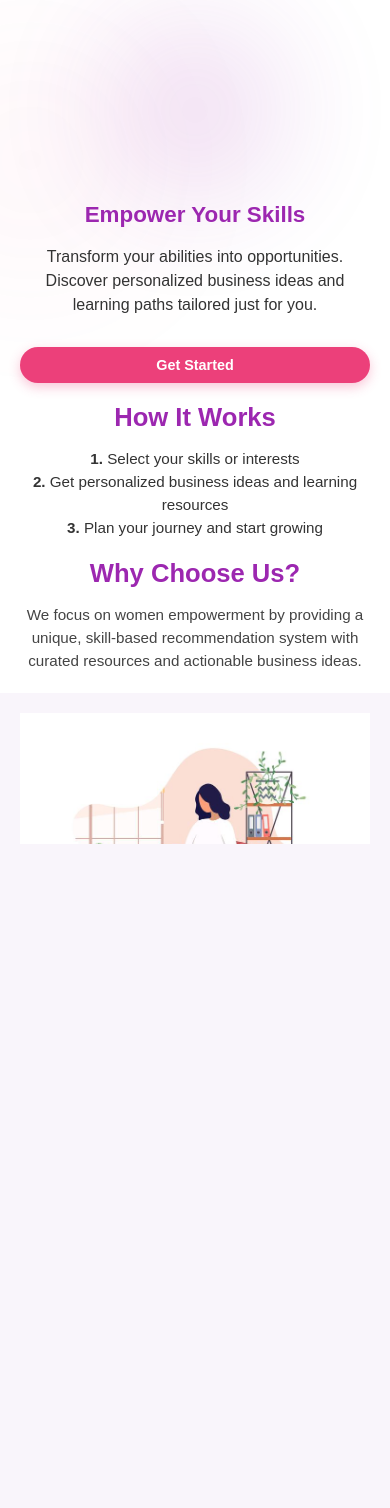
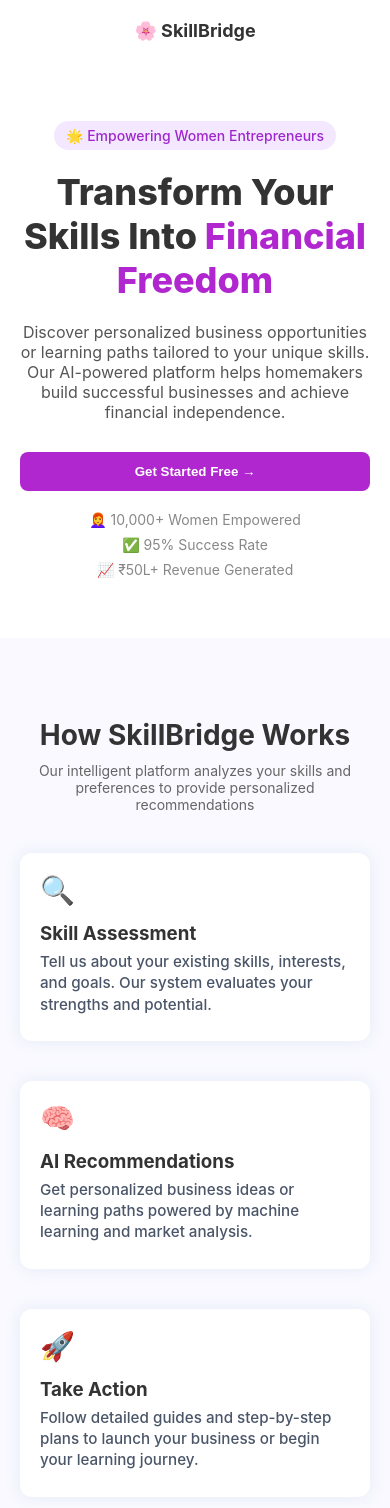
Before and after one commit to karreem-unnisa/skill-recommender, a React (Create React App) app in the folder frontend/: page / in a window 390 px wide. Shown: the top 1508 px of the page. Before the commit the page ends 844 px from the top, so only its background shows below. Built offline with nearby package versions, Linux system fonts and the light colour scheme.

Commit message:
Landing page update

```diff
--- a/frontend/src/pages/Home.css
+++ b/frontend/src/pages/Home.css
@@ -145,7 +145,11 @@
   padding: 20px;
   margin-bottom: 20px;
   transition: box-shadow 0.3s ease;
+  width: 100%;
+  box-sizing: border-box;
+   text-align: left; /* ✅ Force left alignment */
 }
+
 
 .card:hover {
   box-shadow: 0 0 25px rgba(120, 160, 220, 0.35);
--- a/frontend/src/pages/LandingPage.css
+++ b/frontend/src/pages/LandingPage.css
@@ -1,292 +1,187 @@
-:root {
-  --color-pink: #ec407a;
-  --color-purple: #9c27b0;
-  --color-bg: #f9f5fb;
-  --color-text-dark: #222;
-  --color-text-light: #555;
-  --font-primary: 'Poppins', sans-serif;
-  --font-secondary: 'Montserrat', sans-serif;
+/* Base Reset */
+* {
+  margin: 0;
+  padding: 0;
+  box-sizing: border-box;
 }
 
-* {
-  box-sizing: border-box;
-  margin: 0;
-  padding: 0;
+body, html {
+  font-family: 'Inter', sans-serif;
+  background: #fff;
+  color: #333;
 }
 
-body, html, #root {
-  height: 100%;
-  font-family: var(--font-primary);
-  background: var(--color-bg);
-  color: var(--color-text-dark);
-  scroll-behavior: smooth;
-  overflow-x: hidden;
+/* Navbar */
+.navbar {
+  display: flex;
+  justify-content: space-between;
+  padding: 20px 40px;
+  font-weight: bold;
+  font-size: 18px;
 }
 
-/* Layout */
-.landing-container {
-  display: flex;
-  min-height: 100vh;
-  width: 100%;
-  flex-wrap: wrap;
+.signin-btn {
+  background: none;
+  border: none;
+  color: #b84dcc;
+  font-weight: 600;
+  cursor: pointer;
 }
 
-/* Left section */
-.left-half {
-  flex: 1 1 50%;
-  padding: 30px 40px;
-  display: flex;
-  flex-direction: column;
-  justify-content: flex-start;
-  background: white;
-  position: relative;
-  z-index: 2;
+/* Hero Section */
+.hero {
+  padding: 60px 20px;
+  text-align: center;
+  max-width: 800px;
+  margin: auto;
 }
 
-/* Right section */
-.right-half {
-  flex: 1 1 50%;
-  position: relative;
-  min-height: 300px;
-  overflow: hidden;
+.badge {
+  background-color: #f3e8ff;
+  padding: 6px 12px;
+  display: inline-block;
+  color: #a026ce;
+  font-size: 14px;
+  font-weight: 500;
+  border-radius: 20px;
+  margin-bottom: 20px;
 }
 
-.right-half img {
-  width: 100%;
-  height: 100%;
-  object-fit: cover;
-  object-position: center right;
+.hero h1 {
+  font-size: 36px;
+  font-weight: 800;
+  margin-bottom: 20px;
 }
 
-/* Floating shapes */
-.floating-shape {
-  position: absolute;
-  pointer-events: none;
-  user-select: none;
-  border-radius: 50%;
-  z-index: 1;
+.highlight {
+  color: #b027cf;
 }
 
-.floating-shape.pink {
-  top: 10px;
-  left: -100px;
-  width: 200px;
-  height: 200px;
-  background: var(--color-pink);
-  filter: blur(80px);
-  opacity: 0.15;
-}
-
-.floating-shape.purple {
-  bottom: 40px;
-  left: 20px;
-  width: 160px;
-  height: 160px;
-  background: var(--color-purple);
-  filter: blur(70px);
-  opacity: 0.14;
-}
-
-/* Header */
-.landing-header {
-  z-index: 2;
-  position: relative;
-}
-
-.landing-header h1 {
-  font-family: var(--font-secondary);
-  font-weight: 700;
-  font-size: 2.5rem;
-  color: var(--color-purple);
-  margin-bottom: 16px;
-  line-height: 1.2;
-}
-
-.landing-header .tagline {
-  font-size: 1rem;
-  color: #333;
-  font-weight: 500;
-  line-height: 1.5;
-  max-width: 420px;
+.subtext {
+  font-size: 16px;
+  color: #555;
+  max-width: 600px;
+  margin: auto;
   margin-bottom: 30px;
 }
 
-/* Button */
-.btn-get-started {
-  padding: 10px 28px;
-  background: var(--color-pink);
-  border: none;
-  border-radius: 22px;
-  color: white;
-  font-weight: 600;
-  font-size: 1rem;
-  cursor: pointer;
-  box-shadow: 0 4px 12px rgba(236, 64, 122, 0.3);
-  transition: background-color 0.3s ease;
-  width: max-content;
+.cta-buttons {
+  display: flex;
+  justify-content: center;
+  gap: 15px;
+  margin-bottom: 20px;
 }
 
-.btn-get-started:hover {
-  background-color: #d73574;
+.btn {
+  padding: 12px 24px;
+  font-weight: 600;
+  border: none;
+  border-radius: 8px;
+  cursor: pointer;
 }
 
-/* Sections */
-section {
-  margin-top: 40px;
-  max-width: 440px;
-  position: relative;
-  padding-left: 40px;
-  z-index: 2;
+.primary {
+  background: #b027cf;
+  color: white;
 }
 
-section h2 {
-  font-family: var(--font-secondary);
-  font-size: 1.6rem;
-  font-weight: 700;
-  color: var(--color-purple);
-  margin-bottom: 16px;
+.secondary {
+  background: #eee;
+  color: #333;
 }
 
-.how-it-works li {
-  font-size: 1rem;
-  font-weight: 500;
-  color: #333;
-  line-height: 1.5;
+.trust-stats {
+  display: flex;
+  justify-content: center;
+  gap: 25px;
+  font-size: 14px;
+  margin-top: 10px;
+  color: #888;
 }
 
-.why-us p {
-  font-size: 1.05rem;
-  font-weight: 500;
-  color: #444;
-  line-height: 1.5;
+/* How It Works */
+.how-section {
+  padding: 80px 20px;
+  background: #f9f9ff;
+  text-align: center;
 }
 
-/* SVG Icon */
-.decor-illustration {
-  position: absolute;
-  left: 0;
-  top: 6px;
-  width: 30px;
-  height: 30px;
-  stroke: var(--color-pink);
-  fill: none;
-  stroke-width: 2;
-  opacity: 0.6;
+.how-section h2 {
+  font-size: 28px;
+  margin-bottom: 10px;
 }
 
-/* List */
-.how-it-works ul {
-  list-style: none;
-  padding: 0;
-  margin-top: 10px;
+.section-sub {
+  font-size: 14px;
+  color: #666;
+  margin-bottom: 40px;
 }
 
-/* ---------------- Responsive ---------------- */
-
-/* Tablet */
-@media (max-width: 1024px) {
-  .landing-header h1 {
-    font-size: 2rem;
-  }
-
-  .btn-get-started {
-    font-size: 0.95rem;
-    padding: 10px 24px;
-  }
-
-  section {
-    padding-left: 30px;
-  }
+.cards {
+  display: flex;
+  flex-wrap: wrap;
+  justify-content: center;
+  gap: 20px;
 }
 
-/* Mobile & Tablets */
+.card {
+  background: white;
+  padding: 30px;
+  width: 280px;
+  border-radius: 12px;
+  box-shadow: 0 2px 12px rgba(0, 0, 0, 0.05);
+  text-align: center;
+}
+
+.card .icon {
+  font-size: 28px;
+  margin-bottom: 15px;
+}
+
+/* CTA Footer */
+.cta-footer {
+  padding: 60px 20px;
+  background: linear-gradient(90deg, #a734e1, #df4c9b);
+  color: white;
+  text-align: center;
+}
+
+.cta-footer h2 {
+  font-size: 24px;
+  margin-bottom: 10px;
+}
+
+.cta-footer p {
+  font-size: 14px;
+  margin-bottom: 20px;
+}
+
+.cta-footer .light {
+  background: white;
+  color: #a734e1;
+  padding: 12px 24px;
+  border-radius: 8px;
+  font-weight: bold;
+}
+
+/* Responsive */
 @media (max-width: 768px) {
-  .landing-container {
+  .cta-buttons {
     flex-direction: column;
   }
 
-  .left-half,
-  .right-half {
-    flex: 1 1 100%;
-    padding: 20px;
+  .cards {
+    flex-direction: column;
   }
 
-  .left-half {
+  .navbar {
+    flex-direction: column;
     align-items: center;
+    gap: 10px;
   }
 
-  .right-half {
-    height: 40vh;
-  }
-
-  .landing-header h1 {
-    font-size: 1.6rem;
-    text-align: center;
-  }
-
-  .tagline,
-  .btn-get-started,
-  section,
-  .why-us p {
-    text-align: center;
-    margin: 0 auto;
-  }
-
-  .btn-get-started {
-    padding: 10px 22px;
-  }
-
-  section {
-    padding-left: 0;
-    margin-top: 30px;
-  }
-
-  .decor-illustration {
-    display: none;
+  .trust-stats {
+    flex-direction: column;
+    gap: 8px;
   }
 }
-
-/* Small Phones */
-@media (max-width: 480px) {
-  .landing-header h1 {
-    font-size: 1.4rem;
-    line-height: 1.3;
-  }
-
-  .tagline {
-    font-size: 0.85rem;
-    line-height: 1.4;
-  }
-
-  .btn-get-started {
-    width: 100%;
-    font-size: 0.9rem;
-    padding: 10px 16px;
-    border-radius: 20px;
-  }
-
-  section {
-    margin-top: 20px;
-  }
-
-  .why-us p,
-  .how-it-works li {
-    font-size: 0.95rem;
-  }
-}
-
-/* Extra Small Phones (iPhone SE) */
-@media (max-width: 375px) {
-  .landing-header h1 {
-    font-size: 1.2rem;
-  }
-
-  .tagline {
-    font-size: 0.8rem;
-  }
-
-  .btn-get-started {
-    font-size: 0.85rem;
-    padding: 8px 14px;
-  }
-}
--- a/frontend/src/pages/LandingPage.js
+++ b/frontend/src/pages/LandingPage.js
@@ -1,58 +1,68 @@
 import React from 'react';
 import { useNavigate } from 'react-router-dom';
 import './LandingPage.css';
-import landingImage from '../assets/image.png';
-import { ReactComponent as HowIllustration } from '../assets/how-illustration.svg';
-import { ReactComponent as WhyIllustration } from '../assets/why-illustration.svg';
-import FloatingPinkShape from '../components/FloatingPinkShape';
-import FloatingPurpleShape from '../components/FloatingPurpleShape';
 
 const LandingPage = () => {
   const navigate = useNavigate();
 
-  const handleGetStarted = () => {
-    navigate('/home');  // Redirect to your Home.js route
-  };
+  return (
+    <div className="landing-page">
+      {/* Navbar */}
+      <nav className="navbar">
+        <div className="logo">🌸 SkillBridge</div>
 
-  return (
-    <div className="landing-container">
-      <div className="left-half" style={{ position: 'relative' }}>
-        {/* Floating decorative shapes */}
-        <FloatingPinkShape className="floating-shape pink" />
-        <FloatingPurpleShape className="floating-shape purple" />
+      </nav>
 
-        <header className="landing-header" data-aos="fade-up">
-          <h1>Empower Your Skills</h1>
-          <p className="tagline">
-            Transform your abilities into opportunities. Discover personalized business ideas and learning paths tailored just for you.
-          </p>
-          <button onClick={handleGetStarted} className="btn-get-started">
-            Get Started
-          </button>
-        </header>
+      {/* Hero */}
+      <section className="hero">
+        <p className="badge">🌟 Empowering Women Entrepreneurs</p>
+        <h1>
+          Transform Your Skills Into <span className="highlight">Financial Freedom</span>
+        </h1>
+        <p className="subtext">
+          Discover personalized business opportunities or learning paths tailored to your unique skills.
+          Our AI-powered platform helps homemakers build successful businesses and achieve financial independence.
+        </p>
+        <div className="cta-buttons">
+          <button onClick={() => navigate('/home')} className="btn primary">Get Started Free →</button>
 
-        <section className="how-it-works" data-aos="fade-up" data-aos-delay="100">
-          <h2>How It Works</h2>
-          <HowIllustration className="decor-illustration" />
-          <ul>
-            <li><strong>1.</strong> Select your skills or interests</li>
-            <li><strong>2.</strong> Get personalized business ideas and learning resources</li>
-            <li><strong>3.</strong> Plan your journey and start growing</li>
-          </ul>
-        </section>
+        </div>
+        <div className="trust-stats">
+          <span>👩‍🦰 10,000+ Women Empowered</span>
+          <span>✅ 95% Success Rate</span>
+          <span>📈 ₹50L+ Revenue Generated</span>
+        </div>
+      </section>
 
-        <section className="why-us" data-aos="fade-up" data-aos-delay="200">
-          <h2>Why Choose Us?</h2>
-          <WhyIllustration className="decor-illustration" />
-          <p>
-            We focus on women empowerment by providing a unique, skill-based recommendation system with curated resources and actionable business ideas.
-          </p>
-        </section>
-      </div>
+      {/* How It Works */}
+      <section className="how-section">
+        <h2>How SkillBridge Works</h2>
+        <p className="section-sub">Our intelligent platform analyzes your skills and preferences to provide personalized recommendations</p>
+        <div className="cards">
+          <div className="card">
+            <div className="icon">🔍</div>
+            <h3>Skill Assessment</h3>
+            <p>Tell us about your existing skills, interests, and goals. Our system evaluates your strengths and potential.</p>
+          </div>
+          <div className="card">
+            <div className="icon">🧠</div>
+            <h3>AI Recommendations</h3>
+            <p>Get personalized business ideas or learning paths powered by machine learning and market analysis.</p>
+          </div>
+          <div className="card">
+            <div className="icon">🚀</div>
+            <h3>Take Action</h3>
+            <p>Follow detailed guides and step-by-step plans to launch your business or begin your learning journey.</p>
+          </div>
+        </div>
+      </section>
 
-      <div className="right-half">
-        <img src={landingImage} alt="Empower Your Skills" />
-      </div>
+      {/* Gradient CTA */}
+      <footer className="cta-footer">
+        <h2>Ready to Start Your Journey?</h2>
+        <p>Join thousands of women who have transformed their lives through SkillBridge</p>
+        <button className="btn light" onClick={() => navigate('/home')}>Start Your Assessment →</button>
+      </footer>
     </div>
   );
 };
```
